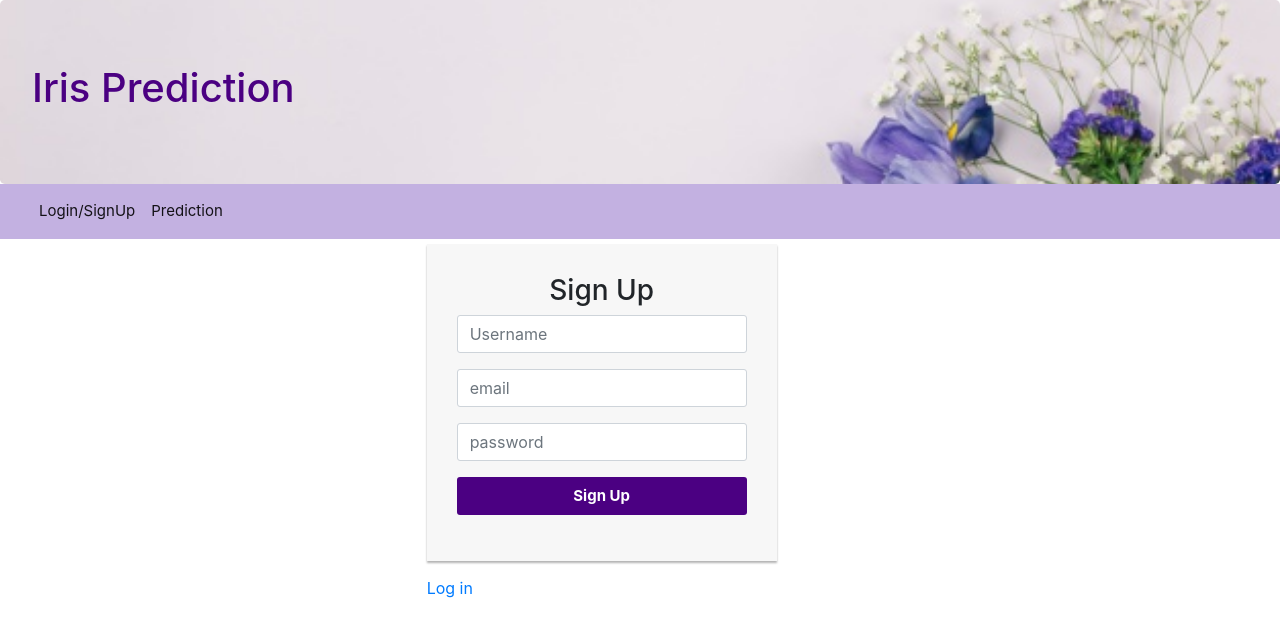
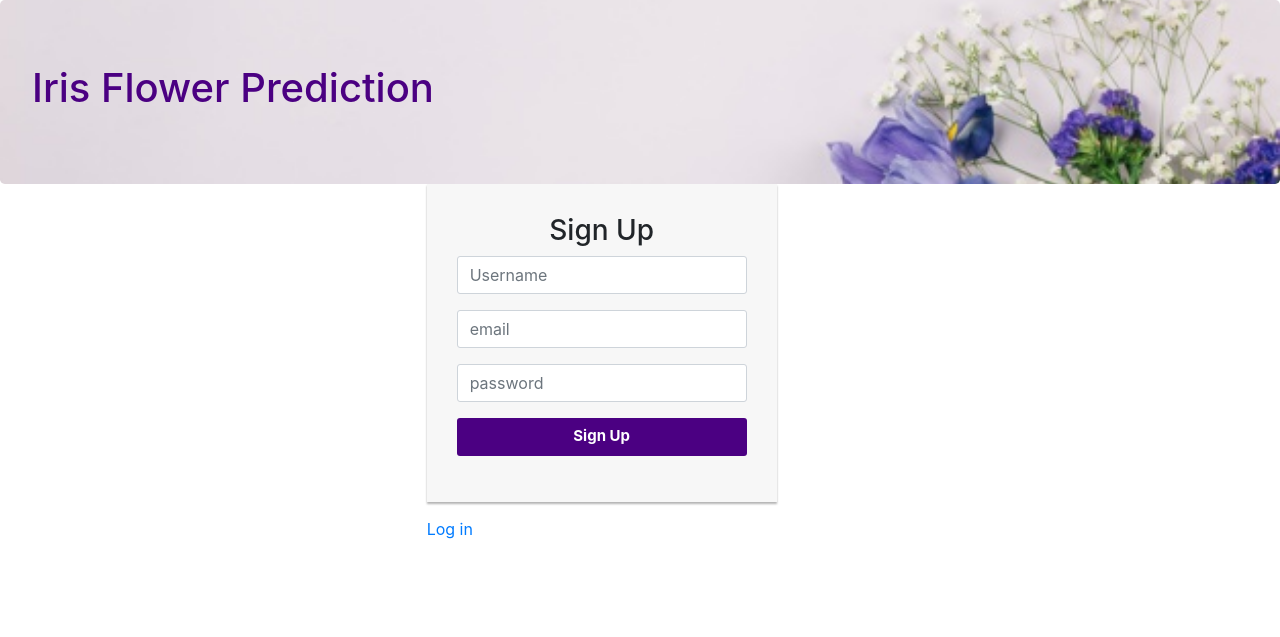
Before and after one commit to pythonflaskapp2/iris, a Flask app: page /register in a window 1280 px wide. Shown: the top 637 px of the page. Run offline with Flask 2, Linux system fonts and the light colour scheme; some libraries are stand-ins or nearby versions.

Commit message:
final commit

```diff
--- a/templates/login.html
+++ b/templates/login.html
@@ -74,7 +74,7 @@
 <body>
     <div class="jumbotron">
     <div class="container text-left"></div>
-    <h1> Iris Prediction</h1>
+    <h1> Iris Flower Prediction</h1>
 
       <!--https://s3.amazonaws.com/assets.datacamp.com/blog_assets/Machine+Learning+R/iris-machinelearning.png-->
     </div> <!-- <!--#BDB5D5-->
--- a/templates/register.html
+++ b/templates/register.html
@@ -75,25 +75,11 @@
 <body>
     <div class="jumbotron">
     <div class="container text-left"></div>
-    <h1> Iris Prediction</h1>
+    <h1> Iris Flower Prediction</h1>
 
       <!--https://s3.amazonaws.com/assets.datacamp.com/blog_assets/Machine+Learning+R/iris-machinelearning.png-->
     </div> <!-- <!--#BDB5D5-->
-    <div>
-    <nav class="navbar navbar-expand-lg navbar-light navbar-custom">
-        <div class="container-fluid">
-          <ul class="nav navbar-nav">
 
-            <li class="nav-item active"><a class="nav-link" href="{{url_for('login')}}">Login/SignUp</a></li>
-            <li class="nav-item active"><a class="nav-link" href="{{url_for('predictPage')}}">Prediction</a></li>
-           <!--navbar-text mb-0 h3-->
-          </ul>
-          <ul class="nav navbar-nav navbar-right">
-            <li></li>
-
-          </ul>
-        </div>
-      </nav>
     </div>
     <div class = "container-fluid">
         <div class ="row">
```
